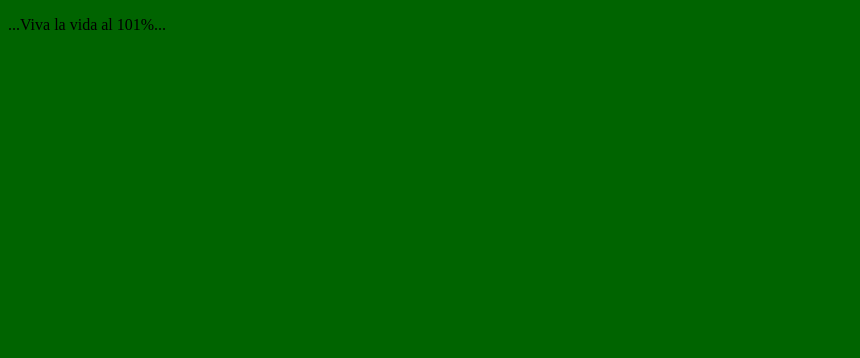
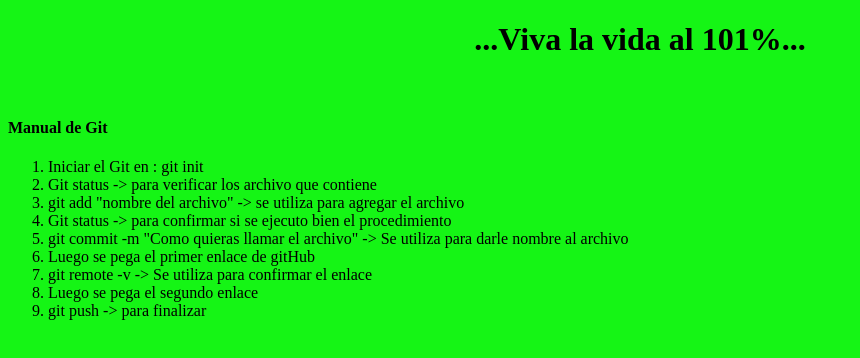
Before and after one commit to nvillegas00/Ejemplo1, a plain HTML site: page index.html in a window 1280 px wide. Shown: the whole page, without its empty margins (0-860 px from the left). Drawn offline with Linux system fonts and the light colour scheme.

Commit message:
Manual de Git

```diff
--- a/index.html
+++ b/index.html
@@ -7,12 +7,27 @@
     <title>Document</title>
     <style>
         body{
-            background-color: darkgreen
+            background-color: rgb(21, 245, 21)
+        }
+        h1{
+            text-align: center;
         }
     </style>
 </head>
 <body >
-    <P>...Viva la vida al 101%...</P>
-
+    <h1>...Viva la vida al 101%...</h1>
+    <br>
+    <h4>Manual de Git</h4>
+    <ol>
+        <li>Iniciar el Git en : git init</li>
+        <li>Git status -> para verificar los archivo que contiene</li>
+        <li>git add "nombre del archivo" -> se utiliza para agregar el archivo</li>
+        <li>Git status -> para confirmar si se ejecuto bien el procedimiento</li>
+        <li>git commit -m "Como quieras llamar el archivo" -> Se utiliza para darle nombre al archivo</li>
+        <li>Luego se pega el primer enlace de gitHub</li>
+        <li>git remote -v -> Se utiliza para confirmar el enlace</li>
+        <li>Luego se pega el segundo enlace</li>
+        <li>git push -> para finalizar</li>
+    </ol>
 </body>
 </html>
```
